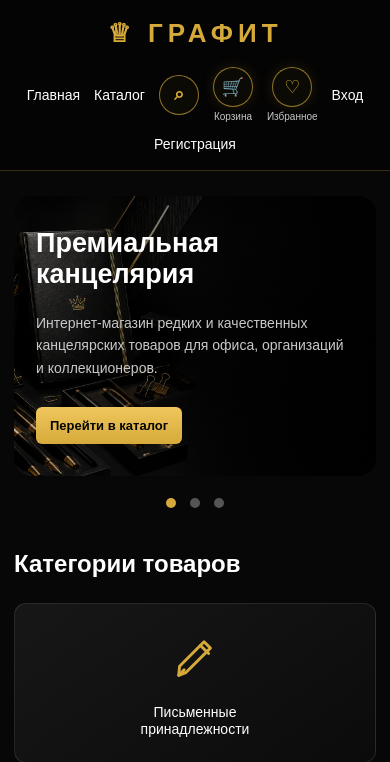
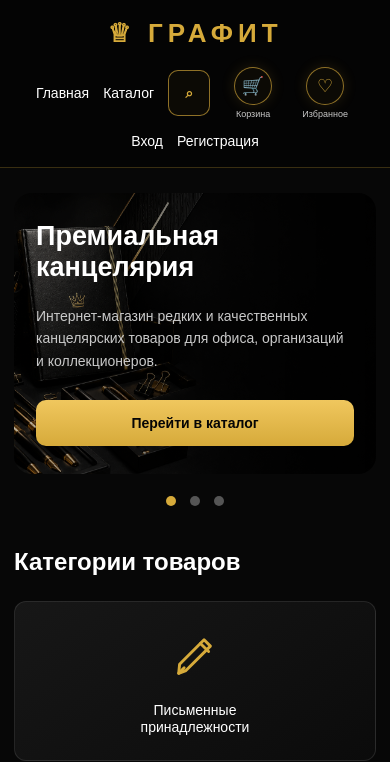
Before and after one commit to alsunrise-cloud/Grafit, a PHP site: page / in a window 390 px wide. Shown: the top 762 px of the page. Run offline with PHP 8.4, Linux system fonts and the light colour scheme.

Commit message:
Improve mobile buttons

```diff
--- a/assets/css/style.css
+++ b/assets/css/style.css
@@ -1990,3 +1990,79 @@ td img {
         opacity: .3;
     }
 }
+/* ===== MOBILE BUTTONS FIX ===== */
+
+@media (max-width: 768px) {
+
+    .btn,
+    .btn-small,
+    button,
+    .premium-cart-btn,
+    .premium-fav-btn,
+    .admin-add-product {
+        width: 100% !important;
+        min-height: 48px !important;
+
+        display: flex !important;
+        align-items: center !important;
+        justify-content: center !important;
+
+        padding: 13px 18px !important;
+        border-radius: 10px !important;
+
+        font-size: 15px !important;
+        line-height: 1.2 !important;
+        text-align: center !important;
+    }
+
+    .premium-buttons {
+        display: grid !important;
+        grid-template-columns: 1fr !important;
+        gap: 12px !important;
+    }
+
+    .product-bottom {
+        width: 100% !important;
+    }
+
+    .product-bottom .btn-small {
+        margin-top: 10px !important;
+    }
+
+    .cart-total .btn,
+    .checkout-form .btn,
+    .auth-container .btn {
+        width: 100% !important;
+        margin-top: 12px !important;
+    }
+
+    .header-icon-link {
+        min-width: 58px !important;
+    }
+
+    .search-toggle {
+        min-width: 42px !important;
+    }
+}
+
+@media (max-width: 420px) {
+
+    .btn,
+    .btn-small,
+    button,
+    .premium-cart-btn,
+    .premium-fav-btn {
+        font-size: 14px !important;
+        min-height: 46px !important;
+    }
+
+    .header-icon-circle,
+    .search-toggle {
+        width: 38px !important;
+        height: 38px !important;
+    }
+
+    .header-icon-text {
+        font-size: 9px !important;
+    }
+}
--- a/index.php
+++ b/index.php
@@ -166,7 +166,7 @@ window.addEventListener('load', function() {
             preloader.remove();
         }, 800);
 
-    }, 1500);
+    }, 2500);
 
 });
 
```
